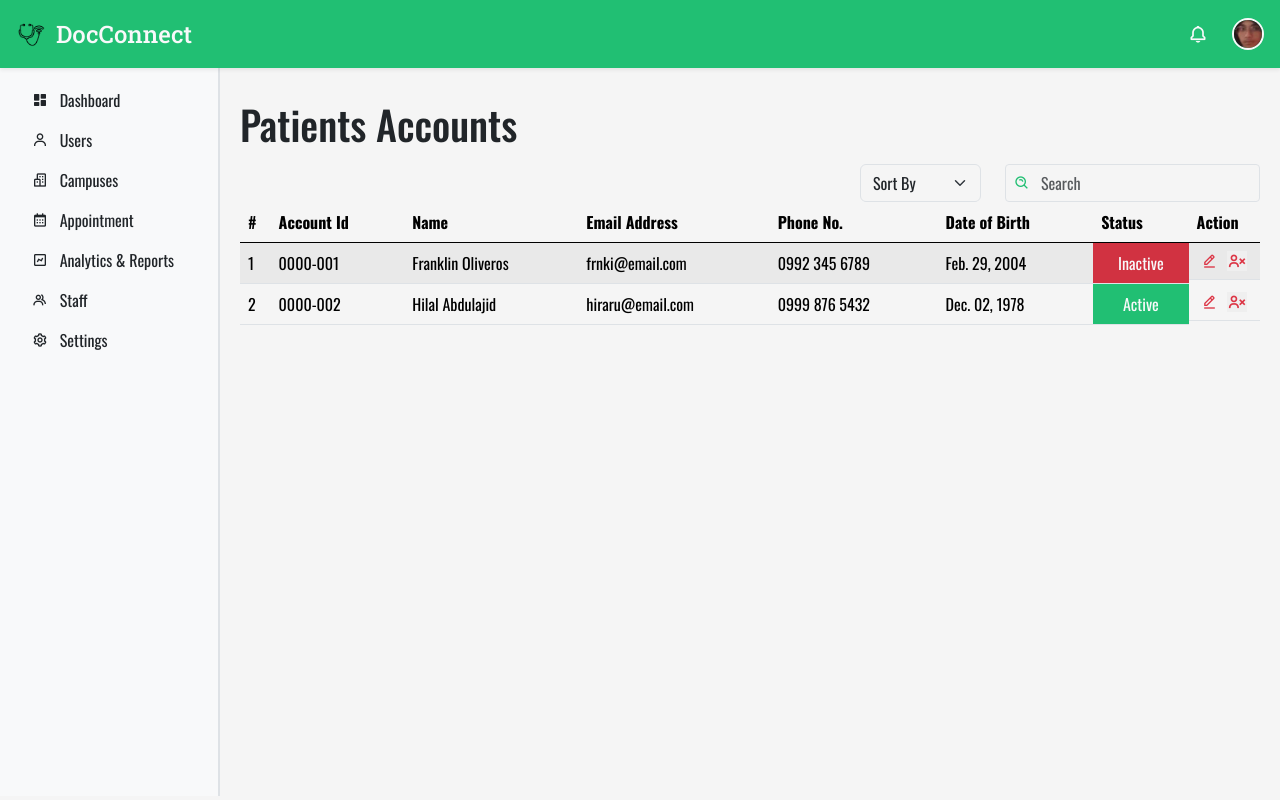
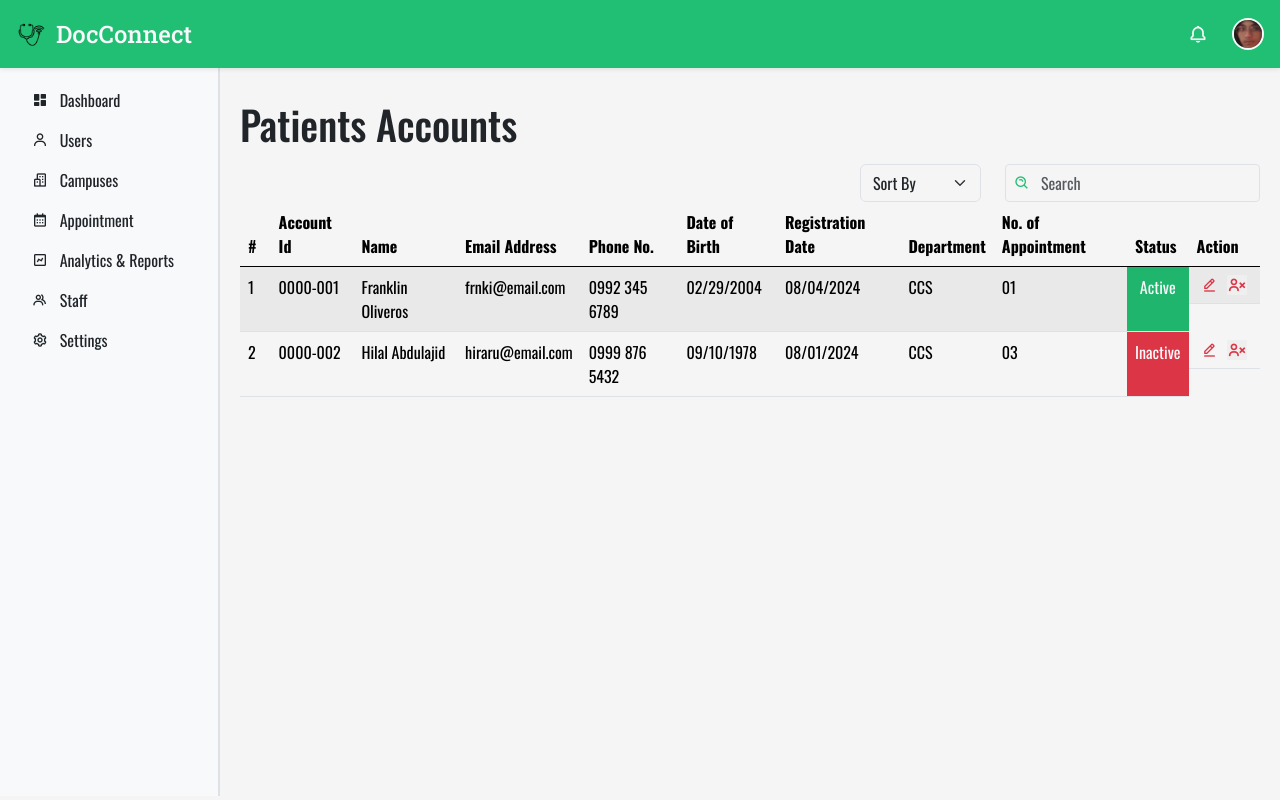
Before and after one commit to frnkln-olvrs/DocConnect, a PHP site: page /admin/admin.usersAcc.php in a window 1280 px wide. Run offline with PHP 8.4, Linux system fonts and the light colour scheme; some libraries are stand-ins or nearby versions.

Commit message:
Update admin.usersAcc.php

```diff
--- a/admin/admin.usersAcc.php
+++ b/admin/admin.usersAcc.php
@@ -43,16 +43,22 @@
           'acc-id' => '0000-001',
           'email' => 'frnki@email.com',
           'phone-no' => '0992 345 6789',
-          'DoB' => 'Feb. 29, 2004',
-          'status' => 'Inactive',
+          'DoB' => '02/29/2004',
+          'reg-date' => '08/04/2024',
+          'department' => 'CCS',
+          'no.ofApp' => '01',
+          'status' => 'Active',
         ),
         array(
           'name' => 'Hilal Abdulajid',
           'acc-id' => '0000-002',
           'email' => 'hiraru@email.com',
           'phone-no' => '0999 876 5432',
-          'DoB' => 'Dec. 02, 1978',
-          'status' => 'Active',
+          'DoB' => '09/10/1978',
+          'reg-date' => '08/01/2024',
+          'department' => 'CCS',
+          'no.ofApp' => '03',
+          'status' => 'Inactive',
         ),
       );
 
@@ -75,6 +81,9 @@
             <th scope="col">Email Address</th>
             <th scope="col">Phone No.</th>
             <th scope="col">Date of Birth</th>
+            <th scope="col">Registration Date</th>
+            <th scope="col">Department</th>
+            <th scope="col">No. of Appointment</th>
             <th scope="col">Status</th>
             <th scope="col" width="7%">Action</th>
           </tr>
@@ -92,6 +101,9 @@
               <td><?= $item['email'] ?></td>
               <td><?= $item['phone-no'] ?></td>
               <td><?= $item['DoB'] ?></td>
+              <td><?= $item['reg-date'] ?></td>
+              <td><?= $item['department'] ?></td>
+              <td><?= $item['no.ofApp'] ?></td>
               <td class="<?= $statusClass ?> text-light text-center"><?= $item['status'] ?></td>
 
               <td class="d-flex justify-content-around align-items-center text-center">
```
